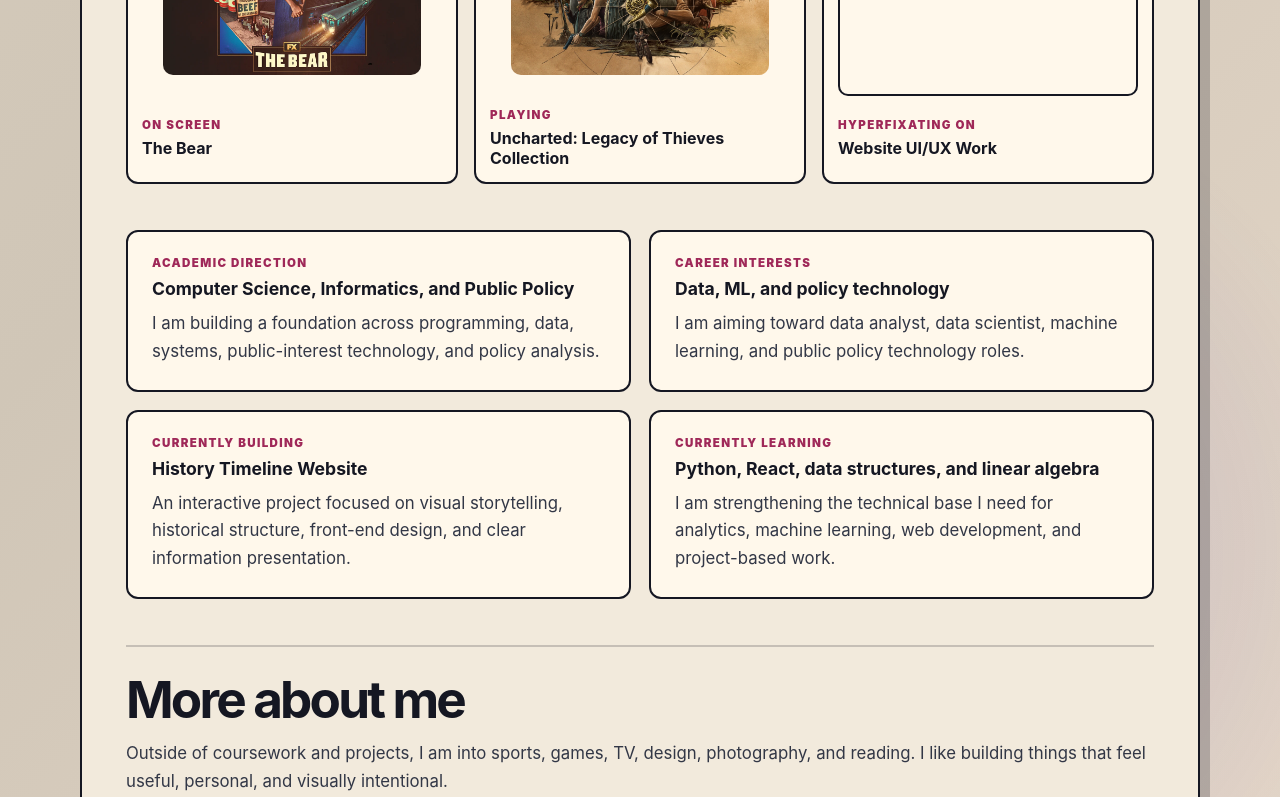
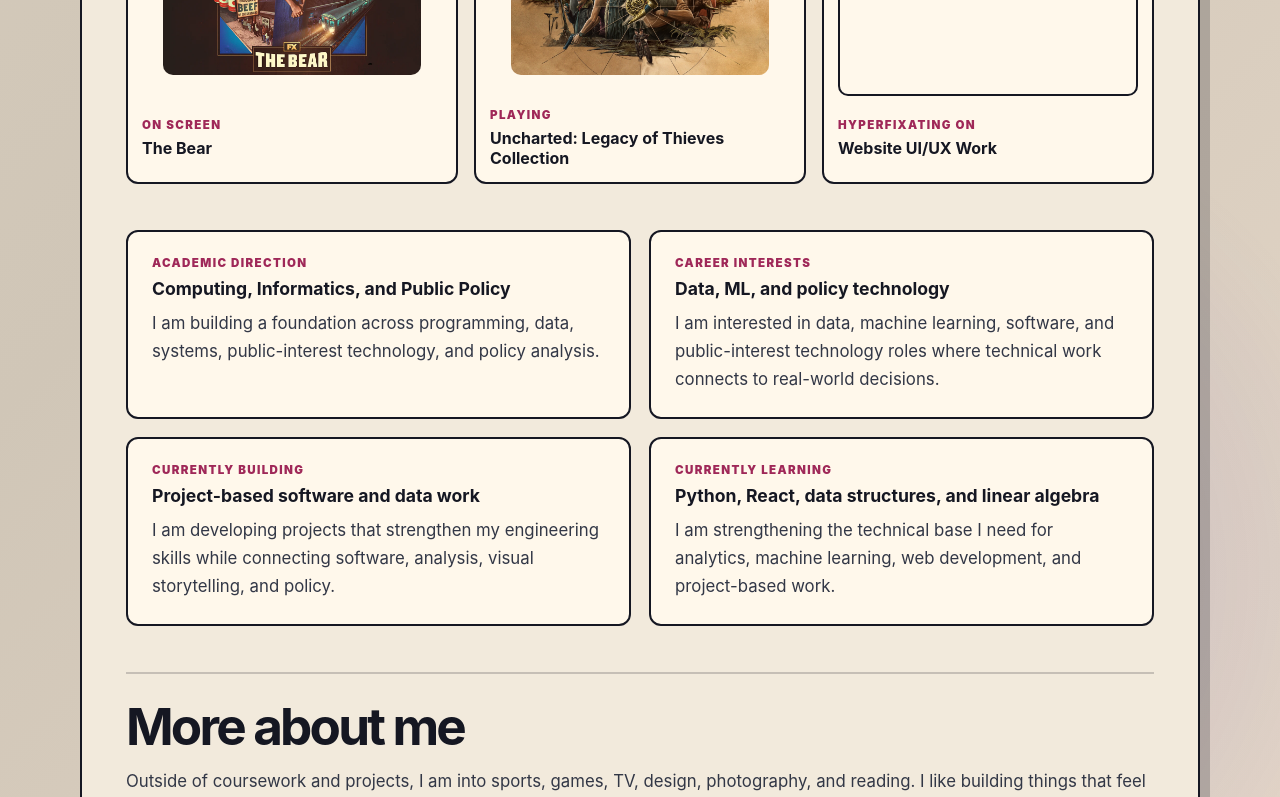
Before and after one commit to arwaadrahman/personal-website, a React (Vite) app: page /about in a window 1280 px wide. Shown: the part 1299-2096 px from the top of the page. Built offline with nearby package versions, Linux system fonts and the light colour scheme.

Commit message:
content: clarify academic direction and current focus

```diff
--- a/src/pages/AboutPage.jsx
+++ b/src/pages/AboutPage.jsx
@@ -15,7 +15,7 @@ function AboutPage() {
                         <h1>Arwaad Rahman</h1>
 
                         <p className="pageLead">
-                            I am a University of Washington student pursuing computer science,
+                            I am a University of Washington student focused on computing,
                             informatics, and public policy. I am interested in using software,
                             data, and thoughtful design to build tools that make real-world
                             questions easier to understand.
@@ -62,7 +62,7 @@ function AboutPage() {
                 <div className="aboutSnapshotGrid">
                     <div>
                         <span>Academic direction</span>
-                        <strong>Computer Science, Informatics, and Public Policy</strong>
+                        <strong>Computing, Informatics, and Public Policy</strong>
                         <p>
                             I am building a foundation across programming, data, systems,
                             public-interest technology, and policy analysis.
@@ -73,17 +73,18 @@ function AboutPage() {
                         <span>Career interests</span>
                         <strong>Data, ML, and policy technology</strong>
                         <p>
-                            I am aiming toward data analyst, data scientist, machine learning,
-                            and public policy technology roles.
+                            I am interested in data, machine learning, software, and
+                            public-interest technology roles where technical work connects to
+                            real-world decisions.
                         </p>
                     </div>
 
                     <div>
                         <span>Currently building</span>
-                        <strong>History Timeline Website</strong>
+                        <strong>Project-based software and data work</strong>
                         <p>
-                            An interactive project focused on visual storytelling, historical
-                            structure, front-end design, and clear information presentation.
+                            I am developing projects that strengthen my engineering skills while
+                            connecting software, analysis, visual storytelling, and policy.
                         </p>
                     </div>
 
```
